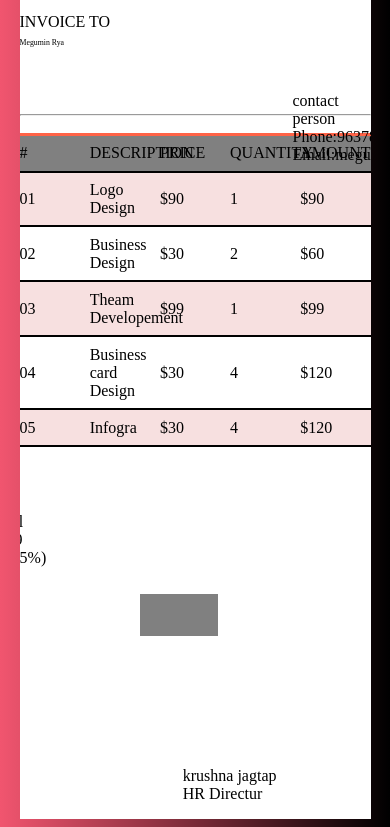
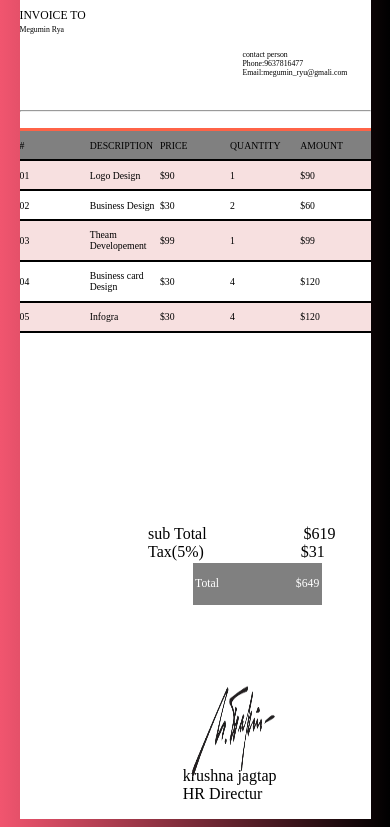
Before and after one commit to KrushnaX0X0/invoice, a plain HTML site: page index.html in a window 390 px wide. Shown: the part 33-860 px from the top of the page. Drawn offline with Linux system fonts and the light colour scheme.

Commit message:
add renposive code

```diff
--- a/index.html
+++ b/index.html
@@ -97,6 +97,7 @@
 
         </div>
         <div class="sign">
+            <img src="gogal.png">
             <p>krushna jagtap<br>
             <span>HR Directur</span></p>
         </div>
--- a/style.css
+++ b/style.css
@@ -105,3 +105,72 @@ bottom: 0;
 right: 94px;
 
 }
+.sign img{
+    position: absolute;
+    bottom: -35px;
+    right: 0;
+    height:30vh;
+    width: 10vw;
+
+}
+
+@media  screen and (max-width:490px)
+{
+.right{
+    font-size: 2vw;
+    position: absolute;
+    right: 50px;
+    top: 8vh;
+
+}
+.left{
+    font-size: 3vw;
+}
+.headers{
+    font-size: 2.5vw;
+
+}
+.sub{
+    display: flex;
+    flex-direction: column;
+    position: absolute;
+    right: 35px;
+    bottom: 242px;
+
+}
+.sub span{
+  padding-left: 11vh;
+
+
+}
+.total{
+    height: 5vh;
+    width: 33vw;
+    background-color: grey;
+    color: #fff;
+    font-size: 3vw;
+    position: absolute;
+    bottom: 214px;
+    right: 49px;
+    display: flex;
+    justify-content: center;
+    align-items: center
+}
+#total{
+    margin-left:74px;
+}
+.sign{
+position: absolute;
+bottom: 0;
+right: 94px;
+
+}
+.sign img{
+    position: absolute;
+        bottom: -38px;
+        right: -10px;
+        height: 30vh;
+        width: 27vw;
+    }
+
+}
```
Also changed, not shown: My signature.jpeg (added), Signature-mark (1).jpeg (added), Signature-mark.jpeg (added), gogal.png (added), signpnj.jpeg (added).
